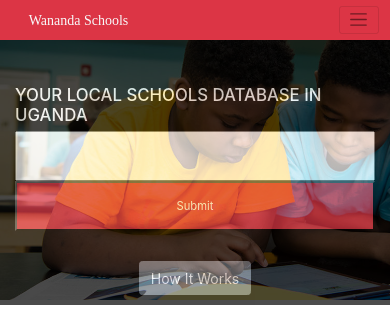
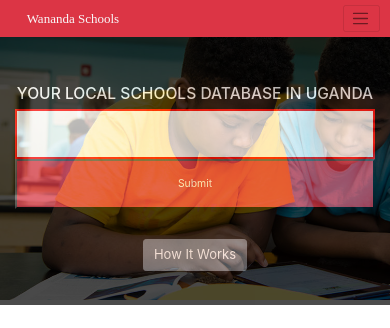
Before and after one commit to bmuhamood/Potashule-Solo-Project, a plain HTML site: page index.html in a window 390 px wide. Shown: the top 328 px of the page. Drawn offline with nearby package versions, Linux system fonts and the light colour scheme.

Commit message:
Fixed padding isses on tablet screen in details page, used semantic HTML, and also fixed all issues

```diff
--- a/index.html
+++ b/index.html
@@ -49,7 +49,7 @@
                 <input type="submit" class="col-12 col-md-2 d-block d-md-inline bg-danger text-light btn-sub">
               </div>
                 <div class="btn-how-it-works justify-content-center align-items-center">
-                  <a class="btn btn-secondary btn-lg" href="#" role="button">How It Works</a>
+                  <a class="btn btn-secondary btn-lg hiwks" href="#" role="button">How It Works</a>
           </div>
           </div>
           </section>
--- a/style.css
+++ b/style.css
@@ -177,6 +177,9 @@ body {
 
 .txt-in {
   height: 50px;
+  background: white;
+  position: relative;
+  border: 2px solid red;
 }
 
 .btn-sub {
@@ -358,6 +361,7 @@ map h2 {
 .map {
   width: 100%;
   box-shadow: 0 4px 8px 0 rgba(0, 0, 0, 0.2), 0 6px 20px 0 rgba(0, 0, 0, 0.19);
+  padding-right: 20px;
 }
 
 .inner-btn {
@@ -417,7 +421,7 @@ map h2 {
 
 @media (max-width: 768px) {
   html {
-    font-size: 70%;
+    font-size: 65%;
   }
 
   .navbar {
@@ -449,17 +453,18 @@ map h2 {
     width: 100%;
     color: white;
   }
+
   .header-image {
-    background-image: url(./images/1030_two-students-looking-at-tablet-1028x579.jpg);
-    background-size: cover;
     height: 300px;
     padding-bottom: 290px;
     width: 100%;
   }
+
   .sub-btn {
     height: 35px;
     width: 60px;
   }
+
   .cont-head {
     margin-top: 180px;
     margin-bottom: -70px;
```
Also changed, not shown: details.html (+1 -1 lines).
